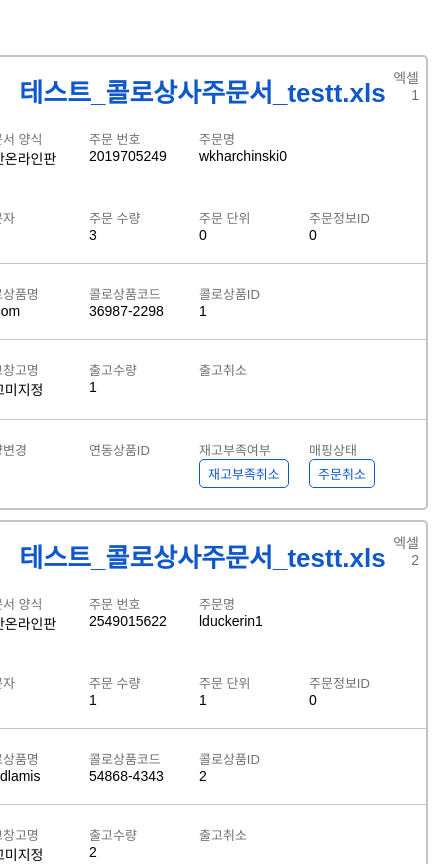
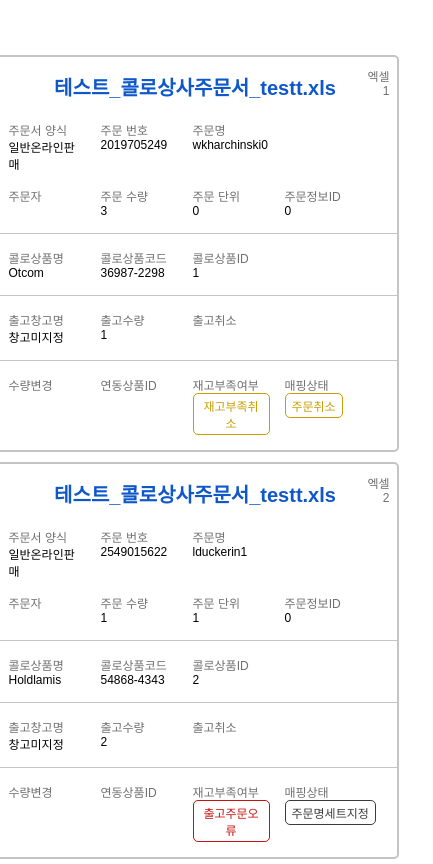
Before and after one commit to console-lo9/coloseum_sheet, a React (Create React App) app: page / in a window 390 px wide. Shown: the top 864 px of the page, 433 px wide, since content can reach past the window. Built offline with nearby package versions, Linux system fonts and the light colour scheme.

Commit message:
Add: 반응형 스타일 추가 & 버튼 스타일 변경

```diff
--- a/src/components/Cards/Card.jsx
+++ b/src/components/Cards/Card.jsx
@@ -6,7 +6,6 @@ import CardRest from "./CardRest";
 import CardTitle from "./CardTitle";
 
 const Card = ({ data }) => {
-  console.log(data);
   if (!data) return <div>로딩중</div>;
   return (
     <S.CardContainer>
--- a/src/components/Cards/CardRest.jsx
+++ b/src/components/Cards/CardRest.jsx
@@ -13,11 +13,11 @@ const CardRest = ({ change, id, isLack, mappingState }) => {
       </S.ItemDiv>
       <S.ItemDiv>
         <S.ItemTitle>재고부족여부</S.ItemTitle>
-        <S.Button>{isLack}</S.Button>
+        <S.Button content={isLack}>{isLack}</S.Button>
       </S.ItemDiv>
       <ButtonDiv>
         <S.ItemTitle>매핑상태</S.ItemTitle>
-        <S.Button>{mappingState}</S.Button>
+        <S.Button content={mappingState}>{mappingState}</S.Button>
       </ButtonDiv>
     </S.RowDiv>
   );
--- a/src/components/Cards/styles.js
+++ b/src/components/Cards/styles.js
@@ -1,10 +1,11 @@
-import styled from "styled-components";
+import styled, { css } from "styled-components";
+import * as Constants from "constants";
 
 export const CardContainer = styled.div`
   position: relative;
   border: 2px solid #c4c4c4;
   border-radius: 5px;
-  padding: 15px 0px 0px 15px;
+  padding: 15px 0px 0px 0px;
   margin: 5px;
 `;
 export const TitleContainer = styled.div`
@@ -16,6 +17,9 @@ export const Title = styled.div`
   color: #0f58ca;
   font-size: 26px;
   font-weight: 700;
+  @media ${Constants.mobile} {
+    font-size: 20px;
+  }
 `;
 export const DataDiv = styled.div`
   display: flex;
@@ -27,6 +31,10 @@ export const DataDiv = styled.div`
   position: absolute;
   top: 10px;
   right: 7px;
+
+  @media ${Constants.mobile} {
+    font-size: 12px;
+  }
 `;
 export const Data = styled.div``;
 export const OrderNum = styled.div``;
@@ -37,23 +45,66 @@ export const ItemContainer = styled.div`
 export const RowDiv = styled.div`
   display: flex;
   margin: 20px 0;
+  padding-left: 15px;
+  @media ${Constants.mobile} {
+    margin: 15px 0;
+  }
 `;
 export const ItemDiv = styled.div`
   margin-right: 20px;
   width: 90px;
+  @media ${Constants.mobile} {
+    margin-right: 15px;
+    width: 77px;
+  }
 `;
 export const ItemTitle = styled.div`
   font-size: 13px;
   color: #707070;
+  @media ${Constants.mobile} {
+    font-size: 12px;
+  }
 `;
 export const ItemContent = styled.div`
   font-size: 14px;
+  font-weight: 500;
   color: #000000;
+  @media ${Constants.mobile} {
+    font-size: 12px;
+  }
 `;
 export const Button = styled.button`
   font-size: 13px;
-  border: 1px solid #0f58ca;
   border-radius: 5px;
-  color: #0f58ca;
   padding: 4px 8px;
+  cursor: default;
+  ${({ content }) => {
+    switch (content) {
+      case "출고주문오류":
+        return css`
+          border: 1px solid #ca0f0f;
+          color: #ca0f0f;
+        `;
+      case "재고부족취소":
+      case "주문취소":
+        return css`
+          border: 1px solid #ca9d07;
+          color: #ca9d07;
+        `;
+      case "주문명세트지정":
+        return css`
+          border: 1px solid #3b3b3b;
+          color: #3b3b3b;
+        `;
+      default:
+        return css`
+          border: 1px solid #0f58ca;
+          color: #0f58ca;
+        `;
+    }
+  }}
+  @media ${Constants.mobile} {
+    padding: 3px 6px;
+    font-size: 12px;
+  }
 `;
--- /dev/null
+++ b/src/constants/index.js
@@ -0,0 +1 @@
+export * from "./reponsive";
--- /dev/null
+++ b/src/constants/reponsive.js
@@ -0,0 +1,2 @@
+export const mobile = "only screen and (max-width: 1080px)";
+export const desktop = "screen and (min-width: 1080px)";
```
